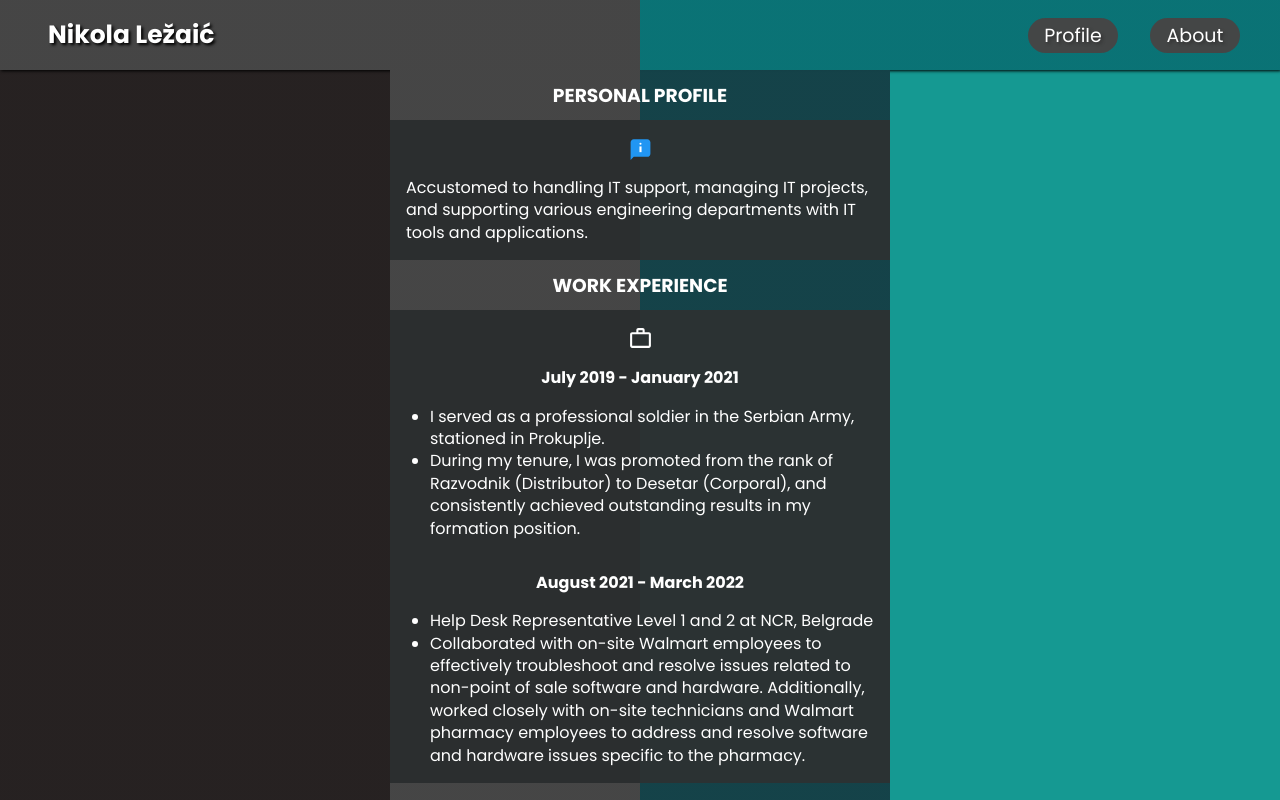
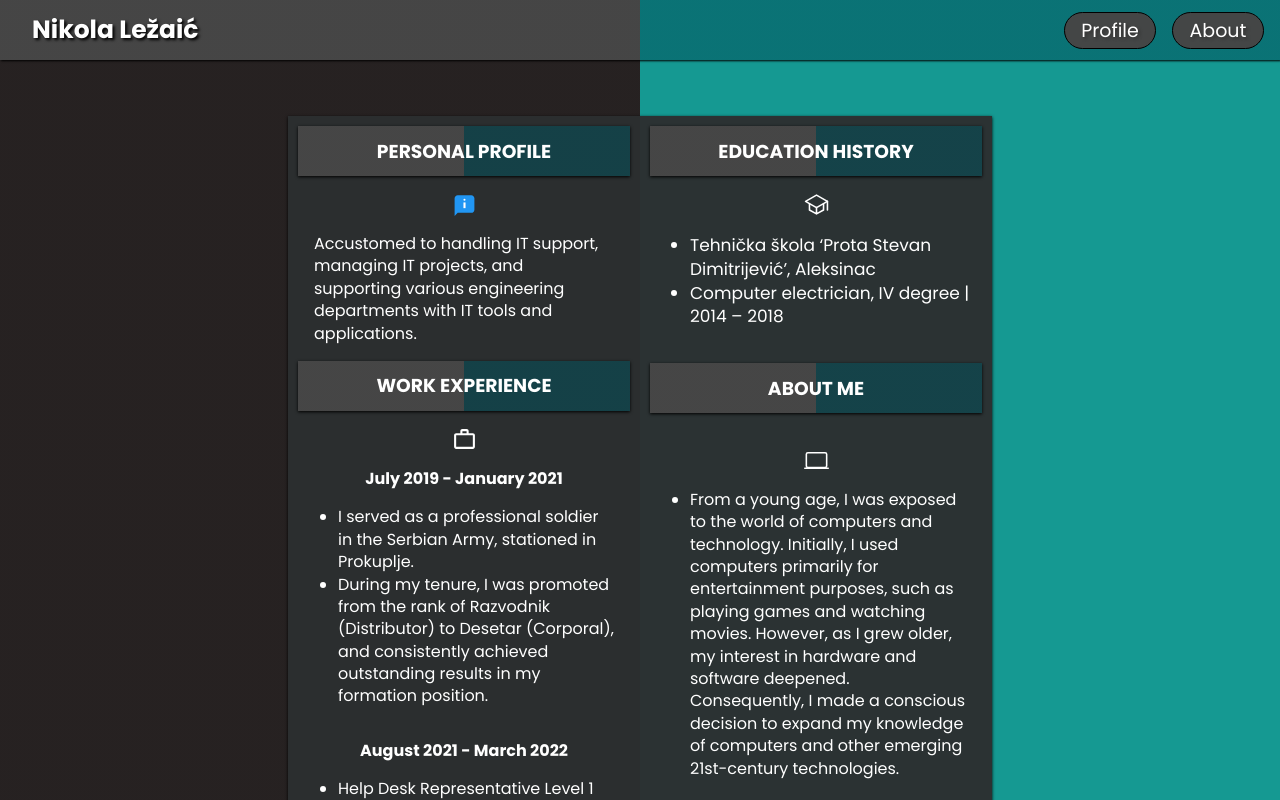
Before and after one commit to Nortagg/cv, a React (Create React App) app: page /Profile in a window 1280 px wide. Shown: the top 800 px of the page. Built offline with nearby package versions, Linux system fonts and the light colour scheme; the HTML template or start-up script is replaced by a standard one.

Commit message:
adjusted styles for profile and about

```diff
--- a/src/Components/Header/header.component.jsx
+++ b/src/Components/Header/header.component.jsx
@@ -6,7 +6,7 @@ export default function Header() {
       <Link className="Name-Title" to="/">
         Nikola Ležaić
         <div className="sub-title">
-          <span className="line">|</span> Home
+          <span className="line">/</span> Home
         </div>
       </Link>
       <div className="links">
--- a/src/Components/Header/header.styles.scss
+++ b/src/Components/Header/header.styles.scss
@@ -2,18 +2,18 @@
   display: flex;
   justify-content: space-between;
   width: 100%;
-  height: 70px;
+  height: 60px;
   background: rgb(8, 10, 10);
   background: conic-gradient(
     rgba(1, 81, 92, 0.534) 0deg 180deg,
     rgba(70, 70, 70, 0.979) 180deg 360deg
   );
-  box-shadow: 1px 1px 3px rgb(0, 0, 0);
+  box-shadow: 1px 1px 2px rgb(0, 0, 0);
 
   .Name-Title {
     display: flex;
     align-items: center;
-    margin-left: 3rem;
+    margin-left: 2rem;
     text-decoration: none;
     color: rgb(255, 255, 255);
     font-size: 25px;
@@ -28,13 +28,11 @@
       .line {
         display: flex;
         margin-right: 1rem;
-        font-style: normal;
       }
       color: rgba(1, 225, 255, 0.692);
     }
     .sub-title {
       display: none;
-      font-style: italic;
     }
   }
 
@@ -42,8 +40,8 @@
     display: flex;
     align-items: center;
     justify-content: center;
-    gap: 2rem;
-    margin-right: 2.5rem;
+    gap: 1rem;
+    margin-right: 1rem;
 
     .profile {
       display: flex;
@@ -56,9 +54,10 @@
       color: white;
       text-shadow: 2px 2px 3px #333333;
       text-decoration: none;
+      border: solid 1px rgb(0, 0, 0);
       border-radius: 3rem;
       &:hover {
-        color: rgba(1, 225, 255, 0.692);
+        background-color: rgb(48, 45, 45);
       }
     }
     .about {
@@ -71,10 +70,11 @@
       font-size: 19px;
       color: white;
       text-shadow: 2px 2px 3px #333333;
+      border: solid 1px rgb(0, 0, 0);
       border-radius: 3rem;
       text-decoration: none;
       &:hover {
-        color: rgba(1, 225, 255, 0.692);
+        background-color: rgb(48, 45, 45);
       }
     }
   }
--- a/src/Components/container-about/container-about.styles.scss
+++ b/src/Components/container-about/container-about.styles.scss
@@ -1,12 +1,16 @@
 .card-about {
-  width: 500px;
+  display: flex;
+  flex-direction: column;
+  width: 30%;
   background-color: rgba(44, 47, 48, 0.966);
   color: rgb(255, 255, 255);
-  display: flex;
-  flex-direction: column;
+  margin-top: 3.5rem;
+  padding: 10px;
+  box-shadow: 0px 1px 3px black;
 
   .skill-title {
-    text-shadow: 2px 2px 3px #333333;
+    text-shadow: 2px 2px 3px #000000;
+    box-shadow: 0px 1px 3px black;
     height: 50px;
     background: rgb(8, 10, 10);
     background: conic-gradient(
@@ -19,6 +23,7 @@
     justify-content: center;
     margin: 0;
     margin-bottom: 0;
+    line-height: 1.4;
   }
   .skills {
     display: flex;
@@ -27,7 +32,8 @@
     font-size: 20px;
   }
   .hobbies-title {
-    text-shadow: 2px 2px 3px #333333;
+    text-shadow: 2px 2px 3px #000000;
+    box-shadow: 0px 1px 3px black;
     margin: 0;
     height: 50px;
     background: rgb(8, 10, 10);
@@ -39,6 +45,7 @@
     display: flex;
     align-items: center;
     justify-content: center;
+    line-height: 1.4;
   }
   .hobbies {
     display: flex;
@@ -47,7 +54,8 @@
     font-size: 20px;
   }
   .languages-title {
-    text-shadow: 2px 2px 3px #333333;
+    text-shadow: 2px 2px 3px #000000;
+    box-shadow: 0px 1px 3px black;
     margin: 0;
     height: 50px;
     background: rgb(8, 10, 10);
@@ -59,6 +67,7 @@
     display: flex;
     align-items: center;
     justify-content: center;
+    line-height: 1.4;
   }
   .languages {
     display: flex;
--- a/src/Components/container-profile/container-profile.jsx
+++ b/src/Components/container-profile/container-profile.jsx
@@ -5,19 +5,20 @@ import { FcAbout } from "react-icons/fc";
 
 export default function CardProfile() {
   return (
-    <div className="card-right">
+    <div className="card-profile">
+      <div className="profile-left">
         <h3 className="pp-container">PERSONAL PROFILE</h3>
         <div className="me-icon">
           <FcAbout />
         </div>
         <p className="pp-text">
-        Accustomed to handling IT support, managing IT projects, and supporting
-        various engineering departments with IT tools and applications.
+          Accustomed to handling IT support, managing IT projects, and
+          supporting various engineering departments with IT tools and
+          applications.
         </p>
         <h3 className="we-container">WORK EXPERIENCE</h3>
         <div className="work-icon">
-        {" "}
-        <MdWorkOutline />{" "}
+          <MdWorkOutline />
         </div>
         <p className="date-we1">July 2019 - January 2021</p>
         <ul className="we-text1">
@@ -36,12 +37,14 @@ export default function CardProfile() {
           <li>Help Desk Representative Level 1 and 2 at NCR, Belgrade</li>
           <li>
             Collaborated with on-site Walmart employees to effectively
-          troubleshoot and resolve issues related to non-point of sale software
-          and hardware. Additionally, worked closely with on-site technicians
-          and Walmart pharmacy employees to address and resolve software and
-          hardware issues specific to the pharmacy.
+            troubleshoot and resolve issues related to non-point of sale
+            software and hardware. Additionally, worked closely with on-site
+            technicians and Walmart pharmacy employees to address and resolve
+            software and hardware issues specific to the pharmacy.
           </li>
         </ul>
+      </div>
+      <div className="profile-right">
         <h3 className="eh-container">EDUCATION HISTORY</h3>
         <div className="school-icon">
           <IoSchoolOutline />
@@ -65,5 +68,6 @@ export default function CardProfile() {
           </li>
         </ul>
       </div>
+    </div>
   );
 }
--- a/src/Components/container-profile/container-profile.styles.scss
+++ b/src/Components/container-profile/container-profile.styles.scss
@@ -1,22 +1,30 @@
-.card-right {
+.card-profile {
+  display: flex;
+  background-color: rgba(44, 47, 48, 0.966);
+  color: rgb(255, 255, 255);
+  width: 55%;
+  margin-top: 3.5rem;
+  box-shadow: 0px 1px 3px black;
+
+  .profile-left {
     display: flex;
     flex-direction: column;
-  width: 500px;
-  height: auto;
-  background-color: rgba(44, 47, 48, 0.966);
-  color: rgb(255, 255, 255);
+    width: 50%;
+    padding: 10px;
 
     .pp-container {
       display: flex;
       justify-content: center;
       align-items: center;
       height: 50px;
+      width: 100%;
       margin: 0;
       background: rgb(8, 10, 10);
       background: conic-gradient(
         rgba(1, 81, 92, 0.534) 0deg 180deg,
         rgba(70, 70, 70, 0.979) 180deg 360deg
       );
+      box-shadow: 0px 1px 3px black;
     }
     .me-icon {
       margin-top: 1rem;
@@ -35,6 +43,7 @@
       display: flex;
       justify-content: center;
       align-items: center;
+      width: 100%;
       height: 50px;
       margin: 0;
       background: rgb(8, 10, 10);
@@ -42,6 +51,7 @@
         rgba(1, 81, 92, 0.534) 0deg 180deg,
         rgba(70, 70, 70, 0.979) 180deg 360deg
       );
+      box-shadow: 0px 1px 3px black;
     }
     .work-icon {
       margin-top: 1rem;
@@ -75,10 +85,18 @@
       font-size: 16px;
       line-height: 1.4;
     }
+  }
+  .profile-right {
+    display: flex;
+    flex-direction: column;
+    width: 50%;
+    padding: 10px;
+
     .eh-container {
       display: flex;
       justify-content: center;
       align-items: center;
+      width: 100%;
       height: 50px;
       margin: 0;
       background: rgb(8, 10, 10);
@@ -86,6 +104,7 @@
         rgba(1, 81, 92, 0.534) 0deg 180deg,
         rgba(70, 70, 70, 0.979) 180deg 360deg
       );
+      box-shadow: 0px 1px 3px black;
     }
     .school-icon {
       margin-top: 1rem;
@@ -102,13 +121,15 @@
       display: flex;
       justify-content: center;
       align-items: center;
+      width: 100%;
       height: 50px;
-    margin: 0;
+      margin-top: 17px;
       background: rgb(8, 10, 10);
       background: conic-gradient(
         rgba(1, 81, 92, 0.534) 0deg 180deg,
         rgba(70, 70, 70, 0.979) 180deg 360deg
       );
+      box-shadow: 0px 1px 3px black;
     }
     .laptop-icon {
       margin-top: 1rem;
@@ -118,8 +139,12 @@
       justify-content: center;
     }
     .am-text {
+      display: flex;
+      justify-content: center;
+      align-items: center;
       margin-right: 1rem;
       font-size: 16px;
       line-height: 1.4;
     }
   }
+}
--- a/src/Components/home/home-page.styles.scss
+++ b/src/Components/home/home-page.styles.scss
@@ -8,19 +8,19 @@
     rgba(1, 81, 92, 0.534) 0deg 180deg,
     rgba(70, 70, 70, 0.979) 180deg 360deg
   );
-  box-shadow: 0 2px 1px -1px rgba(0, 0, 0, 0.9), 0 1px 1px 0 rgba(0, 0, 0, 0.14),
-    0 1px 3px 0 rgba(0, 0, 0, 0.12);
+  box-shadow: 0px 1px 2px rgb(0, 0, 0);
   color: white;
   margin-top: 5rem;
   border-radius: 1rem;
+  letter-spacing: 1px;
   .img {
     display: flex;
     justify-content: center;
     align-items: center;
-    height: 320px;
+    height: 330px;
     width: 350px;
     border-radius: 100%;
-    margin-top: 1rem;
+    margin-top: 2rem;
   }
 
   .name-ln {
@@ -37,6 +37,7 @@
     align-items: center;
     text-shadow: 3px 3px 3px #333333;
     font-size: 25px;
+    margin-top: 0.6rem;
   }
 
   .contact {
@@ -51,6 +52,7 @@
     font-size: 19px;
     margin-top: 0;
     margin-bottom: 1rem;
+    box-shadow: 0px 0.5px 2px rgb(0, 0, 0);
   }
 
   .p-number-container {
@@ -65,9 +67,9 @@
     display: flex;
     align-items: center;
     justify-content: center;
-    margin-right: 1rem;
     font-size: 28px;
     border-radius: 50%;
+    margin-right: 5px;
     width: 40px;
     height: 40px;
     border: hidden;
```
Lines whose indentation alone changed are shown as unchanged.
